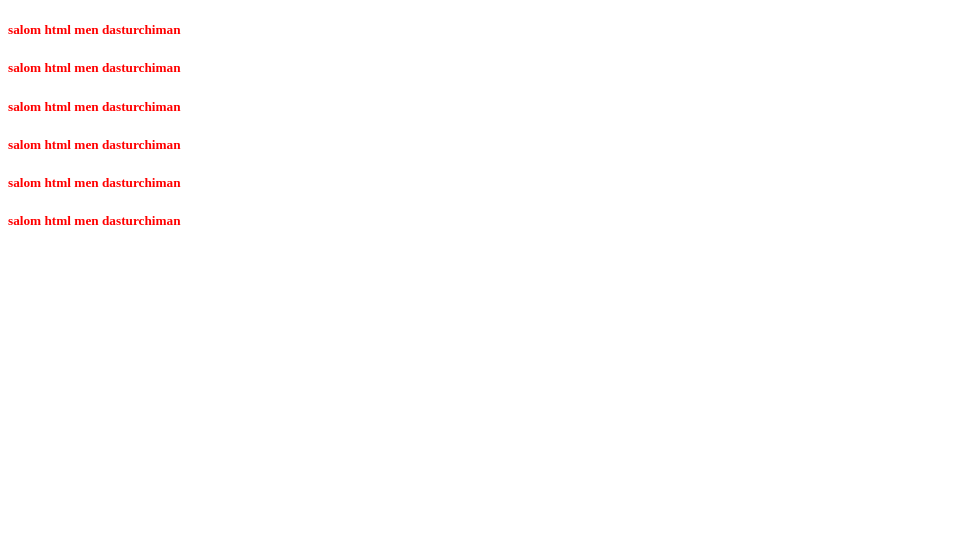
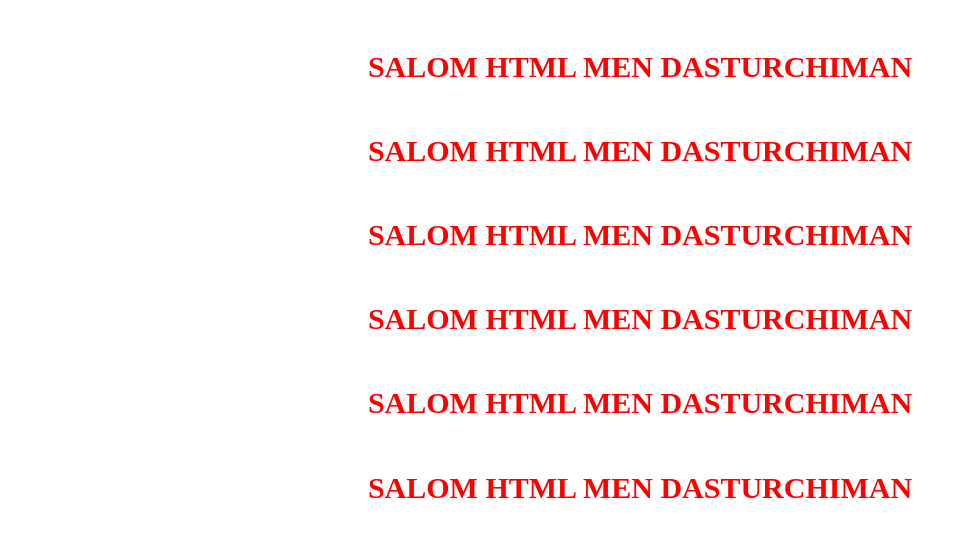
Before and after one commit to UmirzoqALIMXONOV/qilgan-ishim, a plain HTML site: page index.html in a window 1280 px wide. Shown: the whole page, without its empty margins (0-967 px from the left). Drawn offline with Linux system fonts and the light colour scheme.

Commit message:
css o'zgardi

```diff
--- a/index.css
+++ b/index.css
@@ -1,3 +1,6 @@
 h5{
     color: red;
+    font-size: 30px;
+    text-align: center;
+    text-transform: uppercase;
 }
```
